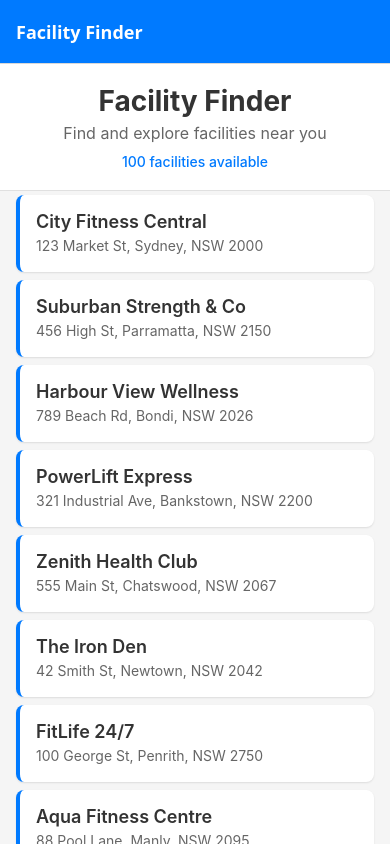
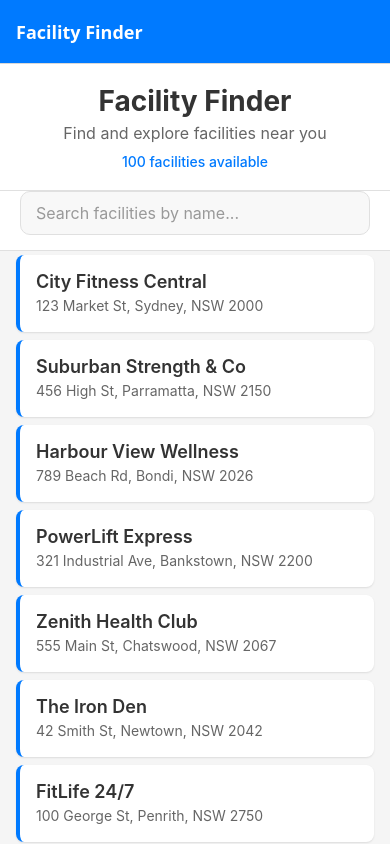
Before and after one commit to wayson/FitnessPassport, a React Native app in the folder app/: screen /Home in a window 390 px wide. Built offline with nearby package versions, Linux system fonts and the light colour scheme.

Commit message:
Added search text bar on home screen

```diff
--- a/app/Screens/HomeScreen.tsx
+++ b/app/Screens/HomeScreen.tsx
@@ -1,5 +1,5 @@
-import React, { useState, useEffect } from 'react';
-import { View, Text, StyleSheet, TouchableOpacity, FlatList, ActivityIndicator } from 'react-native';
+import React, { useState, useEffect, useMemo } from 'react';
+import { View, Text, StyleSheet, TouchableOpacity, FlatList, ActivityIndicator, TextInput, TouchableWithoutFeedback, Keyboard } from 'react-native';
 import { NavigationProp } from '@react-navigation/native';
 
 interface Facility {
@@ -25,6 +25,7 @@ type HomeScreenProps = {
 const HomeScreen: React.FC<HomeScreenProps> = ({ navigation }) => {
   const [facilities, setFacilities] = useState<Facility[]>([]);
   const [loading, setLoading] = useState(true);
+  const [searchQuery, setSearchQuery] = useState('');
 
   useEffect(() => {
     loadFacilities();
@@ -39,6 +40,20 @@ const HomeScreen: React.FC<HomeScreenProps> = ({ navigation }) => {
     } finally {
       setLoading(false);
     }
+  };
+
+  // Filter facilities based on search query
+  const filteredFacilities = useMemo(() => {
+    if (!searchQuery.trim()) {
+      return facilities;
+    }
+    return facilities.filter(facility =>
+      facility.name.toLowerCase().includes(searchQuery.toLowerCase())
+    );
+  }, [facilities, searchQuery]);
+
+  const dismissKeyboard = () => {
+    Keyboard.dismiss();
   };
 
   const handleNavigateToDetail = (facility: Facility) => {
@@ -65,15 +80,34 @@ const HomeScreen: React.FC<HomeScreenProps> = ({ navigation }) => {
   }
 
   return (
+    <TouchableWithoutFeedback onPress={dismissKeyboard}>
       <View style={styles.container}>
         <View style={styles.header}>
           <Text style={styles.title}>Facility Finder</Text>
           <Text style={styles.subtitle}>Find and explore facilities near you</Text>
-        <Text style={styles.count}>{facilities.length} facilities available</Text>
+          <Text style={styles.count}>
+            {searchQuery.trim()
+              ? `${filteredFacilities.length} of ${facilities.length} facilities`
+              : `${facilities.length} facilities available`
+            }
+          </Text>
+        </View>
+
+        <View style={styles.searchContainer}>
+          <TextInput
+            style={styles.searchInput}
+            placeholder="Search facilities by name..."
+            value={searchQuery}
+            autoComplete="off"
+            autoCorrect={false}
+            onChangeText={setSearchQuery}
+            placeholderTextColor="#999"
+            clearButtonMode="while-editing"
+          />
         </View>
 
         <FlatList
-        data={facilities}
+          data={filteredFacilities}
           renderItem={renderFacilityItem}
           keyExtractor={(item) => item.id}
           contentContainerStyle={styles.listContent}
@@ -86,8 +120,10 @@ const HomeScreen: React.FC<HomeScreenProps> = ({ navigation }) => {
           removeClippedSubviews={true}
           maxToRenderPerBatch={10}
           windowSize={21}
+          keyboardShouldPersistTaps="handled"
         />
       </View>
+    </TouchableWithoutFeedback>
   );
 };
 
@@ -112,6 +148,22 @@ const styles = StyleSheet.create({
     backgroundColor: 'white',
     borderBottomWidth: 1,
     borderBottomColor: '#e0e0e0',
+  },
+  searchContainer: {
+    backgroundColor: 'white',
+    paddingHorizontal: 20,
+    paddingBottom: 15,
+    borderBottomWidth: 1,
+    borderBottomColor: '#e0e0e0',
+  },
+  searchInput: {
+    height: 44,
+    backgroundColor: '#f8f8f8',
+    borderRadius: 10,
+    paddingHorizontal: 15,
+    fontSize: 16,
+    borderWidth: 1,
+    borderColor: '#e0e0e0',
   },
   title: {
     fontSize: 28,
```
Lines whose indentation alone changed are shown as unchanged.
